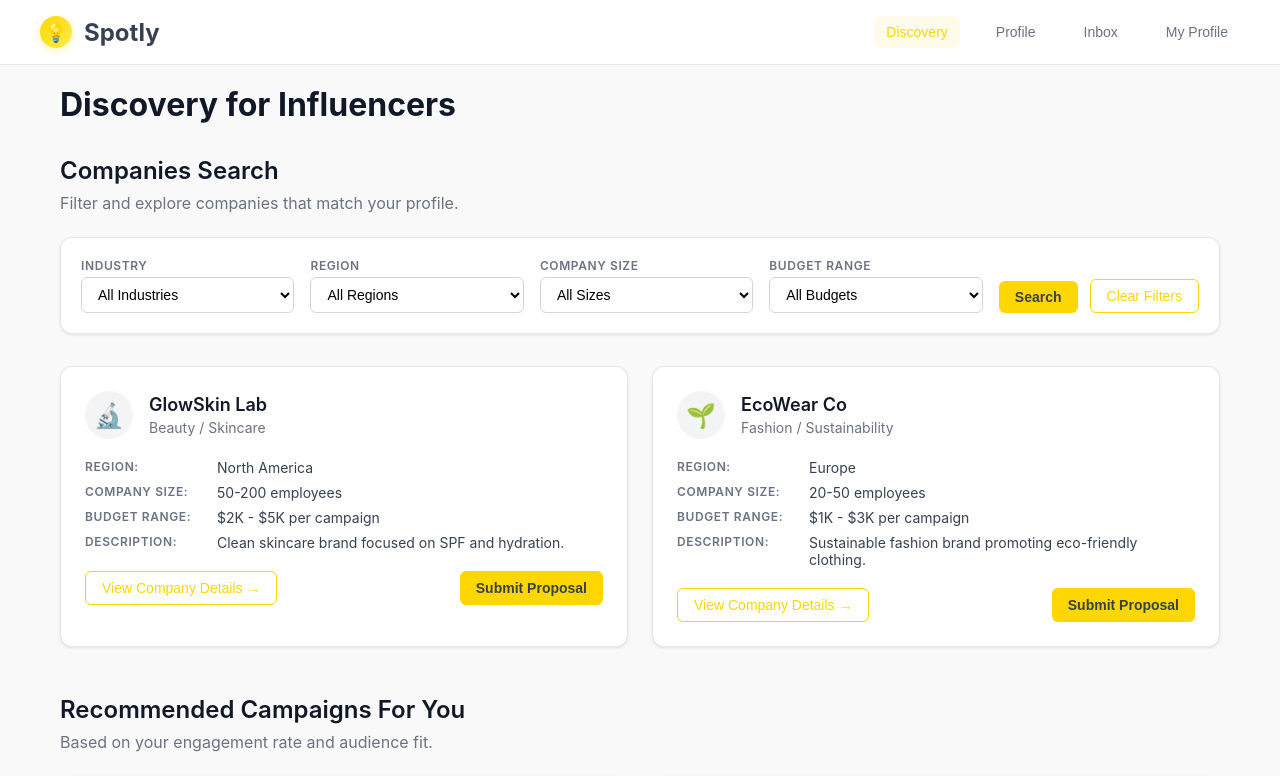
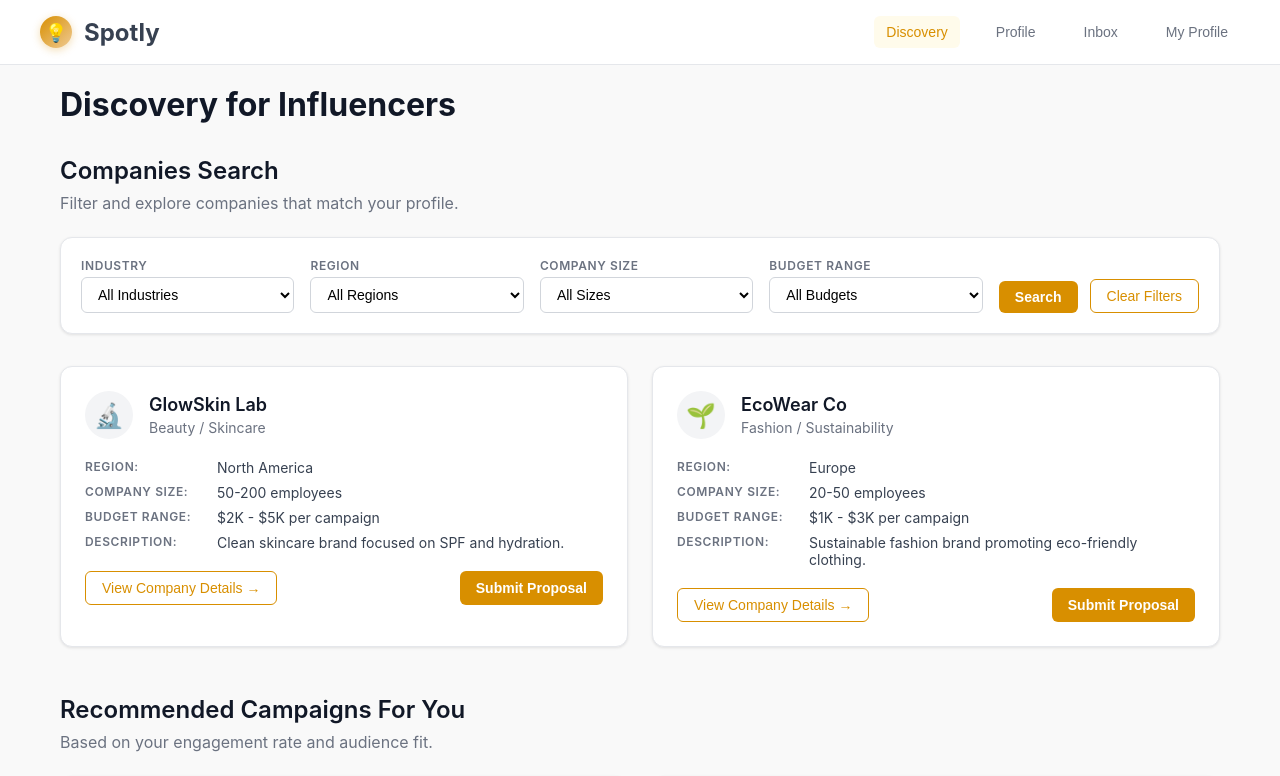
Before and after one commit to David-Zhong26/IS469-Project, a React (Create React App) app: page / in a window 1280 px wide. Shown: the top 776 px of the page. Built offline with nearby package versions, Linux system fonts and the light colour scheme; the HTML template or start-up script is replaced by a standard one.

Commit message:
Update color scheme to use new palette with #D88F00 as main orange

```diff
--- a/src/App.css
+++ b/src/App.css
@@ -30,13 +30,13 @@
 .nav-brand .logo {
   width: 32px;
   height: 32px;
-  background: linear-gradient(135deg, #ffd700 0%, #ffed4e 100%);
+  background: linear-gradient(135deg, #D88F00 0%, #EFCA93 100%);
   border-radius: 50%;
   display: flex;
   align-items: center;
   justify-content: center;
   font-size: 18px;
-  box-shadow: 0 2px 8px rgba(255, 215, 0, 0.3);
+  box-shadow: 0 2px 8px rgba(216, 143, 0, 0.3);
 }
 
 .nav-brand h1 {
@@ -65,12 +65,12 @@
 }
 
 .nav-link:hover {
-  color: #ffd700;
+  color: #D88F00;
   background-color: #fffbeb;
 }
 
 .nav-link.active {
-  color: #ffd700;
+  color: #D88F00;
   background-color: #fffbeb;
 }
 
--- a/src/components/CompanyProfilePage.css
+++ b/src/components/CompanyProfilePage.css
@@ -157,7 +157,7 @@
 .modal-company-name {
   font-size: 18px;
   font-weight: 600;
-  color: #ffd700;
+  color: #D88F00;
   margin-bottom: 24px;
   padding: 12px 20px;
   background: #fffbeb;
--- a/src/index.css
+++ b/src/index.css
@@ -34,15 +34,16 @@ code {
 }
 
 .btn-primary {
-  background-color: #ffd700;
-  color: #374151;
+  background-color: #D88F00;
+  color: white;
   font-weight: 600;
 }
 
 .btn-primary:hover {
-  background-color: #ffed4e;
+  background-color: #EFCA93;
+  color: #812A89;
   transform: translateY(-1px);
-  box-shadow: 0 4px 12px rgba(255, 215, 0, 0.3);
+  box-shadow: 0 4px 12px rgba(216, 143, 0, 0.3);
 }
 
 .btn-secondary {
@@ -56,13 +57,13 @@ code {
 
 .btn-outline {
   background-color: transparent;
-  color: #ffd700;
-  border: 1px solid #ffd700;
+  color: #D88F00;
+  border: 1px solid #D88F00;
 }
 
 .btn-outline:hover {
-  background-color: #ffd700;
-  color: #374151;
+  background-color: #D88F00;
+  color: white;
 }
 
 /* Card styles */
@@ -108,8 +109,8 @@ code {
 
 .form-input:focus {
   outline: none;
-  border-color: #ffd700;
-  box-shadow: 0 0 0 3px rgba(255, 215, 0, 0.1);
+  border-color: #D88F00;
+  box-shadow: 0 0 0 3px rgba(216, 143, 0, 0.1);
 }
 
 .form-select {
```
Also changed, not shown: vercel.json, 1 other file (tests, documents, lock files or other folders).
